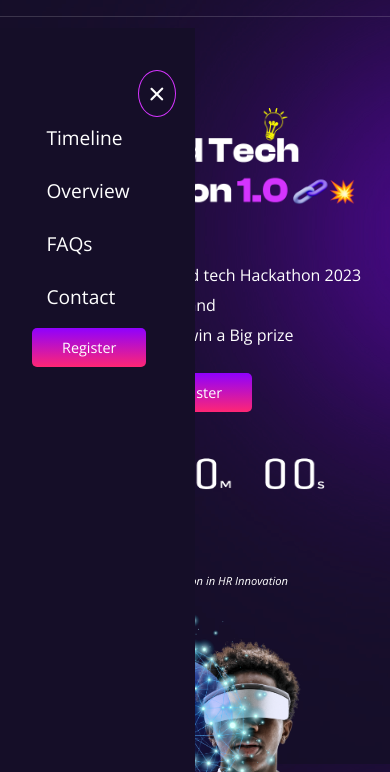
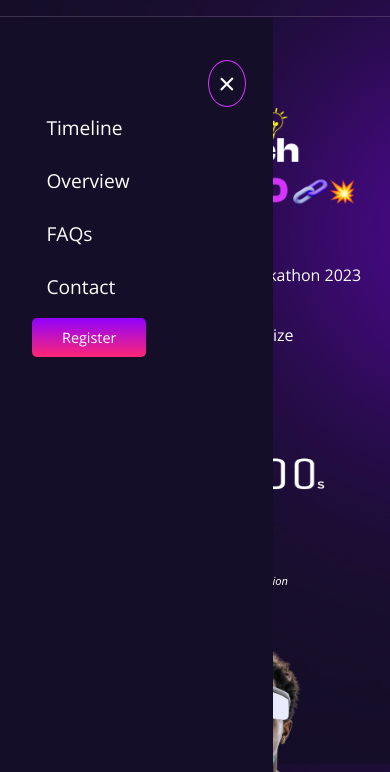
Before and after one commit to symplymuslimah/TechchallengeWeb, a plain HTML site: page index.html in a window 390 px wide. Both pictures are taken after a click on the element 339 px from the left and 46 px from the top of the page. Shown: the part 72-844 px from the top of the page. Drawn offline with nearby package versions, Linux system fonts and the light colour scheme.

Commit message:
Update style.css

```diff
--- a/style.css
+++ b/style.css
@@ -752,7 +752,7 @@ form {
         align-items:flex-start;
         flex-direction: column;
         justify-content:center;
-        margin-left:2.6rem;
+        margin-left:2.4rem;
     }
     /* contact section page media query */
 
@@ -817,9 +817,9 @@ form {
 }
 .nav-bar{
     position: absolute;
-    top:100px;
+    top:90px;
     left:0;
-   width:50vw;
+   width:70vw;
     height:0;
     background-color:var(--main-background);
     z-index:999;
```
